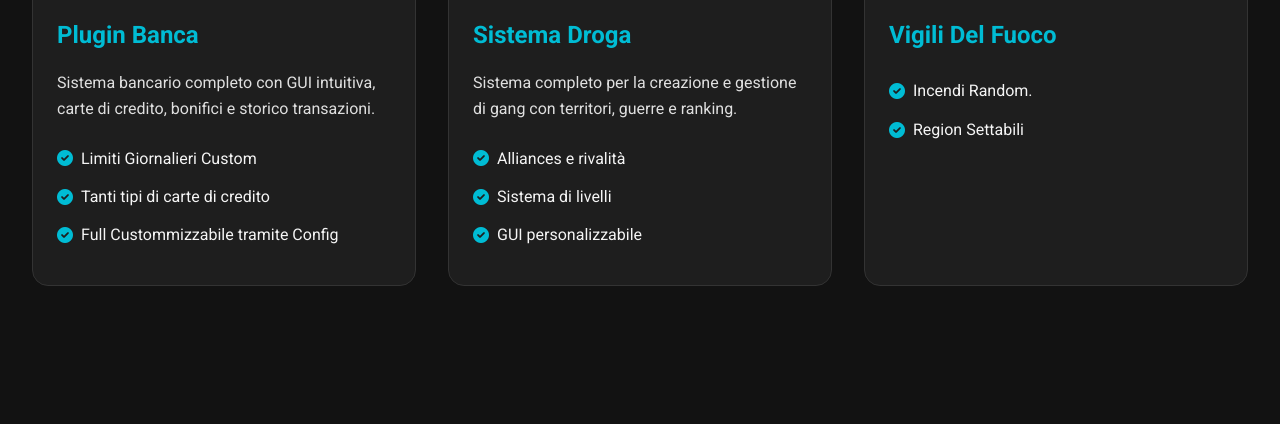
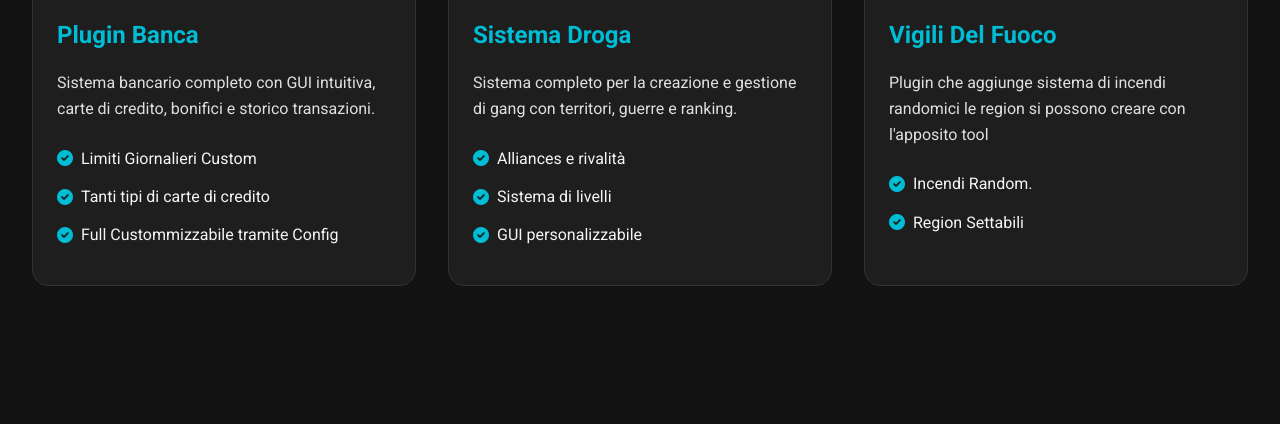
Before and after one commit to RealDevLoopers/RealDevLoopers.github.io, a plain HTML site: page index.html in a window 1280 px wide. Shown: the part 1600-2024 px from the top of the page. Drawn offline with nearby package versions, Linux system fonts and the light colour scheme; animation ran at ten frames a second; a web font is replaced by a local one.

Commit message:
Update index.html

```diff
--- a/index.html
+++ b/index.html
@@ -958,6 +958,7 @@
           </div>
           <div class="project-content">
             <h3>Vigili Del Fuoco</h3>
+	    <p>Plugin che aggiunge sistema di incendi randomici le region si possono creare con l'apposito tool</p>
             <ul class="project-features">
               <li><i class="fas fa-check-circle"></i> Incendi Random.</li>
               <li><i class="fas fa-check-circle"></i> Region Settabili</li>
```
